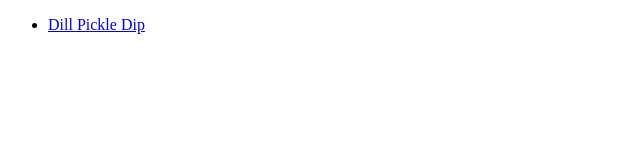
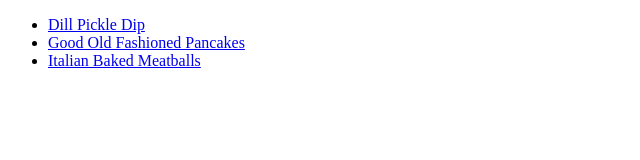
Before and after one commit to Evans-707/odin-recipes, a plain HTML site: page index.html in a window 1280 px wide. Shown: the whole page, without its empty margins (0-640 px from the left). Drawn offline with Linux system fonts and the light colour scheme.

Commit message:
main page contains links to the speicifed recipes.

```diff
--- a/index.html
+++ b/index.html
@@ -9,6 +9,8 @@
 <body>
     <ul>
     <li><a href="recipes/dill-pickle-dip.html">Dill Pickle Dip</a></li>
+    <li><a href="recipes/pancakes.html">Good Old Fashioned Pancakes</a></li>
+    <li><a href="recipes/meatballs.html">Italian Baked Meatballs</a></li>
     </ul>
 </body>
 </html>
```
